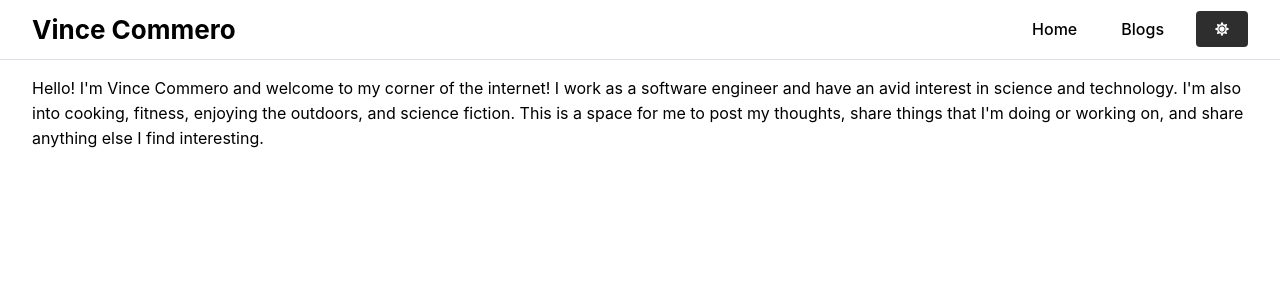
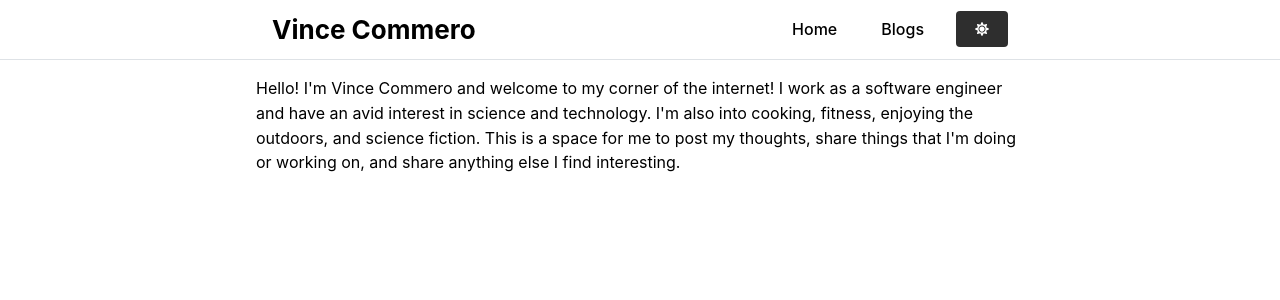
Before and after one commit to vcommero/vince-commero-blog, a Next.js app: page / in a window 1280 px wide. Shown: the top 300 px of the page. Built offline with nearby package versions, Linux system fonts and the light colour scheme.

Commit message:
Max width changes to App Shell

```diff
--- a/components/layouts/BaseLayout.tsx
+++ b/components/layouts/BaseLayout.tsx
@@ -21,6 +21,8 @@ interface BaseLayoutProps {
 }
 
 export function BaseLayout({ children }: BaseLayoutProps) {
+    const LAYOUT_MAXWIDTH = "50rem";
+
     const router = useRouter();
 
     const [opened, { toggle }] = useDisclosure();
@@ -47,7 +49,7 @@ export function BaseLayout({ children }: BaseLayoutProps) {
             padding="md"
         >
             <AppShell.Header>
-                <Container size={"xl"} h="100%">
+                <Container size={LAYOUT_MAXWIDTH} h="100%">
                     <Group h="100%" px="md">
                         <Burger
                             opened={opened}
@@ -111,7 +113,7 @@ export function BaseLayout({ children }: BaseLayoutProps) {
             </AppShell.Navbar>
 
             <AppShell.Main>
-                <Container size={"xl"}>{children}</Container>
+                <Container size={LAYOUT_MAXWIDTH}>{children}</Container>
             </AppShell.Main>
         </AppShell>
     );
```
